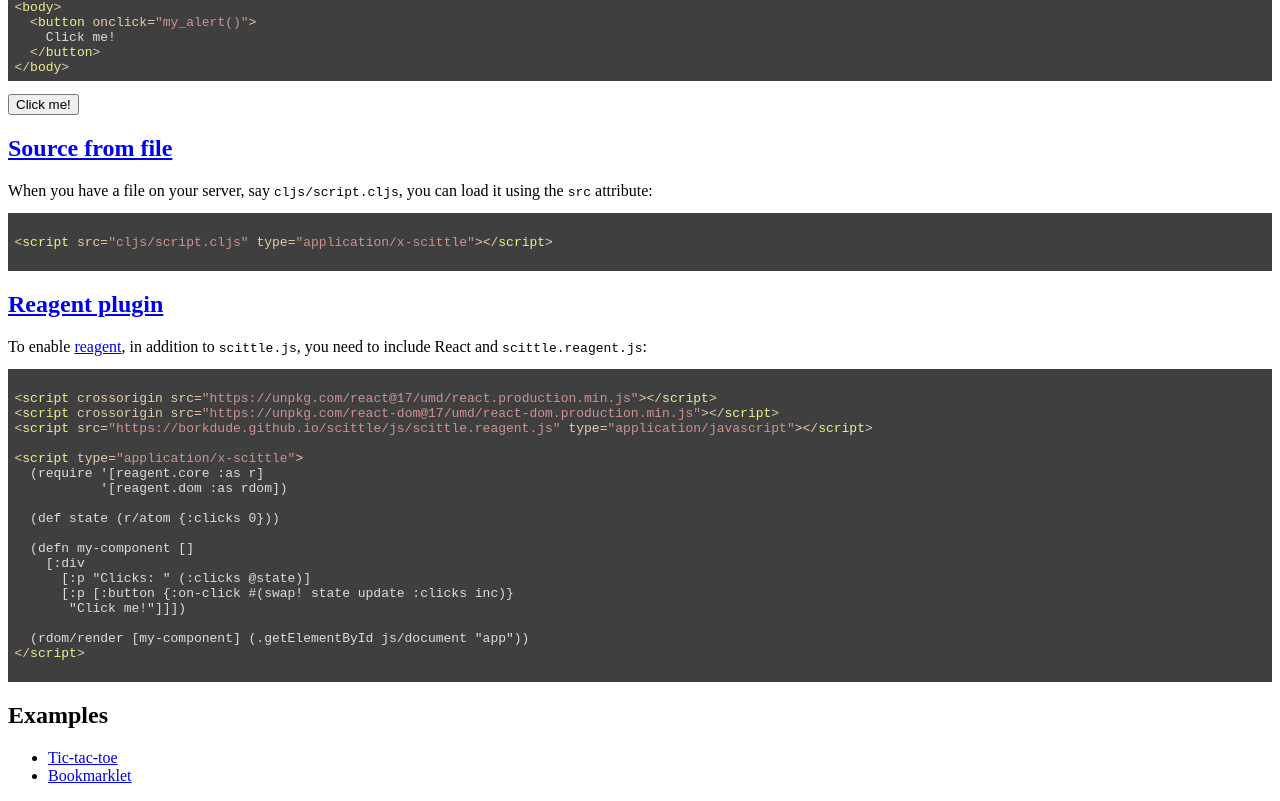
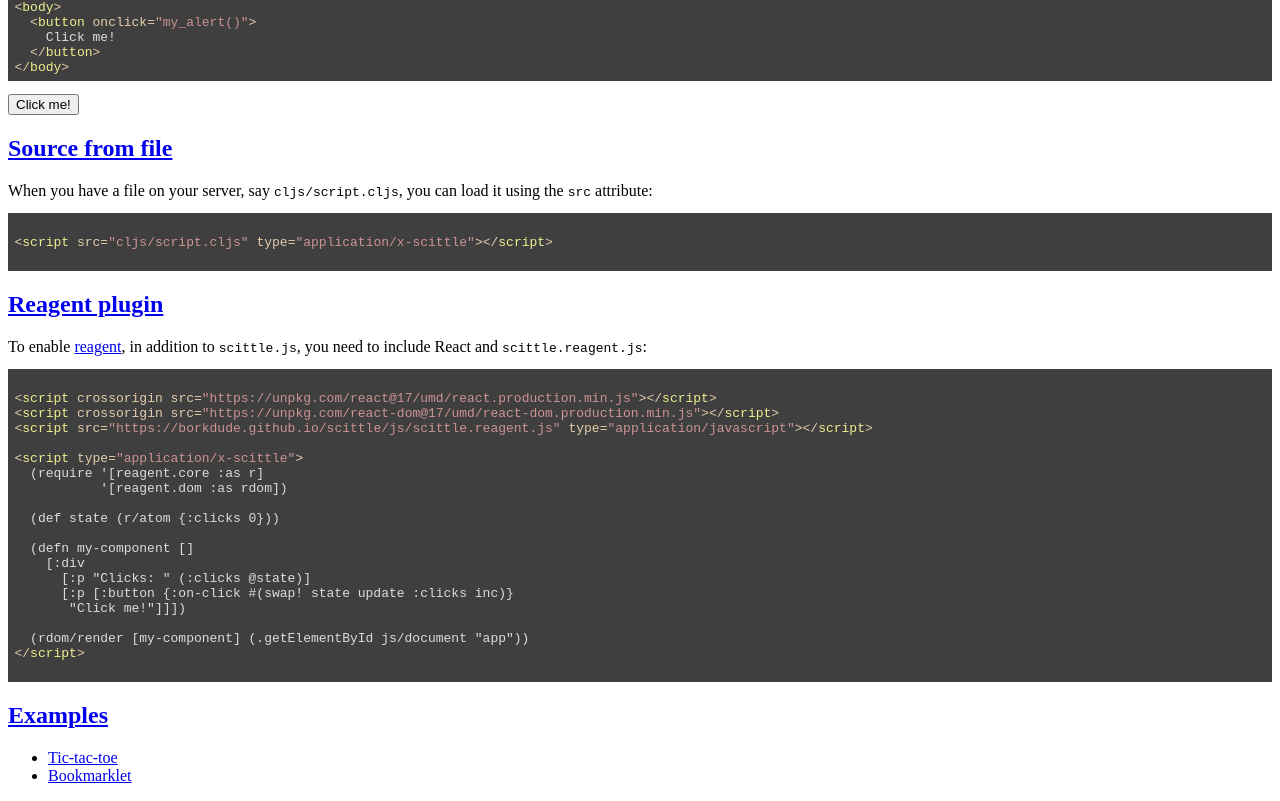
Before and after one commit to babashka/scittle, a plain HTML site: page resources/public/index.html in a window 1280 px wide. Shown: the part 596-1397 px from the top of the page. Drawn offline with nearby package versions, Linux system fonts and the light colour scheme; a script that the page names is missing.

Commit message:
example links

```diff
--- a/resources/public/index.html
+++ b/resources/public/index.html
@@ -120,7 +120,8 @@
 
     <div id="app"></div>
 
-    <h2>Examples</h2>
+    <a name="examples"></a>
+    <h2><a href="#examples">Examples</a></h2>
     <ul>
       <li><a href="tictactoe.html">Tic-tac-toe</a></li>
       <li><a href="bookmarklet.html">Bookmarklet</a></li>
```
